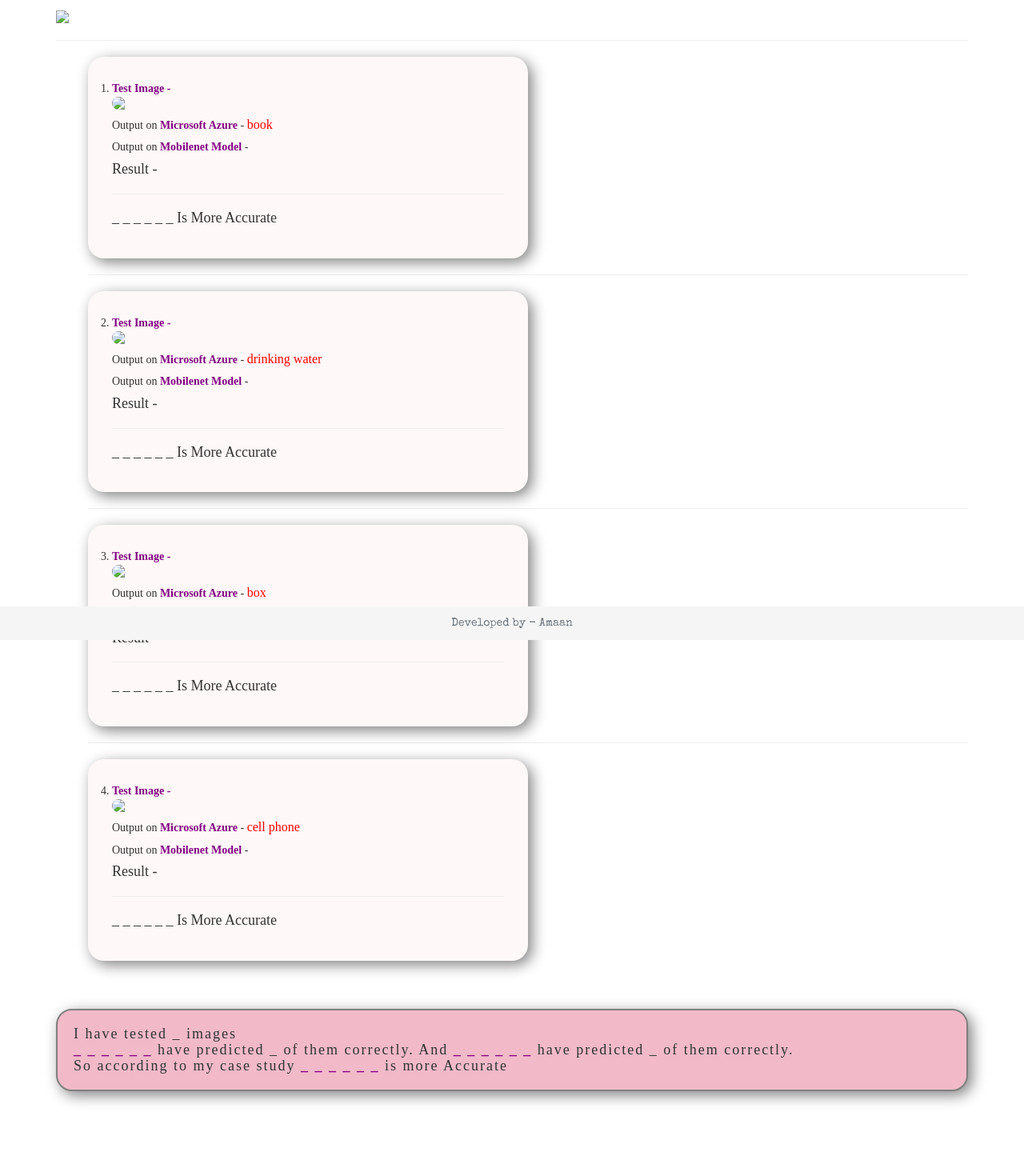
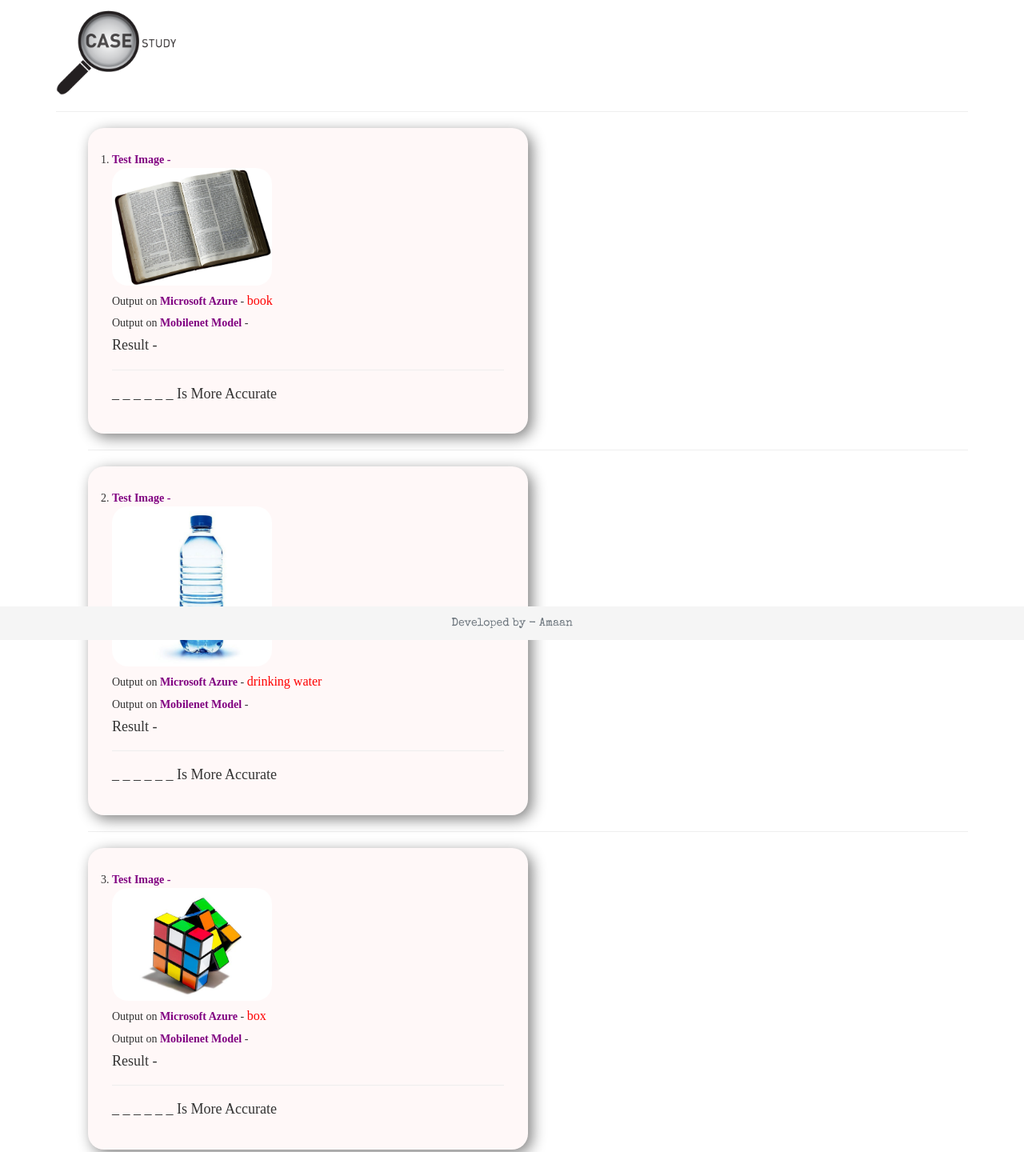
Before and after one commit to Amaan-1/CASE-STUDY, a plain HTML site: page index.html in a window 1280 px wide. Shown: the top 1440 px of the page at 80% size. Before the commit the page ends 1414 px from the top, so only its background shows below. Drawn offline with nearby package versions, Linux system fonts and the light colour scheme; a web font is replaced by a local one.

Commit message:
Update index.html

```diff
--- a/index.html
+++ b/index.html
@@ -15,12 +15,12 @@
 
     <div class="container">
         <h4 id="header">
-            <img src="images/logo.png" style="width: 150px;"></h4>
+            <img src="logo.png" style="width: 150px;"></h4>
         <hr>
         <ol>
             <div class="text_images_and_result bob">
                 <li>
-                    <b>Test Image - </b><img src="images/book.jpg" class="img-responsive">
+                    <b>Test Image - </b><img src="book.jpg" class="img-responsive">
                 </li>
                 <h5>Output on <b>Microsoft Azure</b> -
                     <span>book</span>
@@ -40,7 +40,7 @@
 
             <div class="text_images_and_result bob">
                 <li>
-                    <b>Test Image - </b><img src="images/bottle.jpg" class="img-responsive">
+                    <b>Test Image - </b><img src="bottle.jpg" class="img-responsive">
                 </li>
                 <h5>Output on <b>Microsoft Azure</b> -
                     <span>drinking water</span>
@@ -61,7 +61,7 @@
 
             <div class="text_images_and_result bob">
                 <li>
-                    <b>Test Image - </b><img src="images/cube.jpg" class="img-responsive">
+                    <b>Test Image - </b><img src="cube.jpg" class="img-responsive">
                 </li>
                 <h5>Output on <b>Microsoft Azure</b> -
                     <span>box</span>
@@ -81,7 +81,7 @@
             <hr>
             <div class="text_images_and_result bob">
                 <li>
-                    <b>Test Image - </b><img src="images/phone.jpg" class="img-responsive">
+                    <b>Test Image - </b><img src="phone.jpg" class="img-responsive">
                 </li>
                 <h5>Output on <b>Microsoft Azure</b> -
                     <span>cell phone</span>
```
